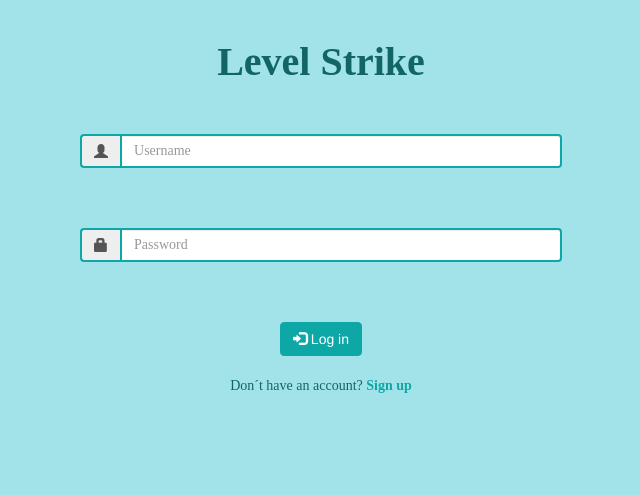
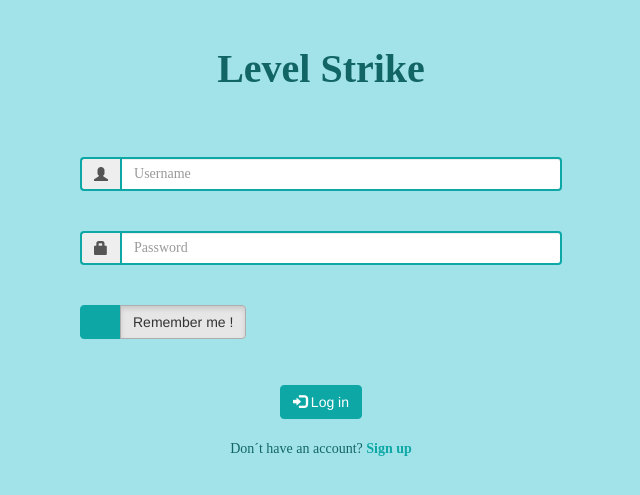
Before and after one commit to joelccarvalho/LevelStrike, a PHP site: page /Login.html in a window 1280 px wide. Shown: the top 495 px of the page, without its empty margins (319-959 px from the left). Run offline with PHP 8.4, Linux system fonts and the light colour scheme.

Commit message:
login e criar conta!
login e criar conta prontos, só falta logo no login.

```diff
--- a/Login.html
+++ b/Login.html
@@ -2,34 +2,44 @@
 <html>
   <head>
     <meta charset="utf-8">
-    <title>Login</title>
+    <title>Level Strike</title>
     <link rel="stylesheet" href="./css/bootstrap.min.css" media="screen" title="no title">
     <link rel="stylesheet" href="./css/master.css" media="screen" title="no title">
   </head>
   <body class="cor_fundo">
-
+    <center><p class="login_titulo">Level Strike</p></center>
     <div class="container login_container">
-      <br><h1 class="login_titulo">Level Strike</h1>
-      <br><br>
-
       <form>
         <div class="input-group">
           <span class="input-group-addon" id="basic-addon1"><span class="glyphicon glyphicon-user"></span></span>
           <input type="text" class="form-control" placeholder="Username" aria-describedby="basic-addon1">
         </div>
 
-        <br><br><br>
+        <br><br>
         <div class="input-group">
           <span class="input-group-addon" id="basic-addon1"><span class="glyphicon glyphicon-lock"></span></span>
-          <input type="text" class="form-control" placeholder="Password" aria-describedby="basic-addon1">
+          <input type="password" class="form-control" placeholder="Password" aria-describedby="basic-addon1">
         </div>
+        <br><br>
+        <div class="[ form-group ]">
+              <input type="checkbox" name="fancy-checkbox-info" id="fancy-checkbox-info" autocomplete="off" />
+              <div class="[ btn-group ]">
+                  <label for="fancy-checkbox-info" class="[ btn btn-info ]">
+                      <span class="[ glyphicon glyphicon-ok ]"></span>
+                      <span> </span>
+                  </label>
+                  <label for="fancy-checkbox-info" class="[ btn btn-default active ]">Remember me !</label>
+              </div>
+          </div>
+        <br><br><br>
 
-      <br><br><br>
+      <br>
       </form>
 
       <a href="main.html"><button type="button" class="btn btn-info">
             <span class="glyphicon glyphicon-log-in"></span> Log in
       </button></a>
+
       <br><br><p class="login_create">Don´t have an account?<a href="./criarconta.html"><strong> Sign up</strong></a></p>
 
 
--- a/css/master.css
+++ b/css/master.css
@@ -1,17 +1,23 @@
 .cor_fundo{
   background-color: #A2E3E9;
+}
+.cor_fundo_escuro{
+  background-color: #6BFF9C;
 }
 
 /*INICIO CSS PAG.CRIAR CONTA*/
 .criar_conta_conteudo{
   text-align: center;
-  margin-top: 80px;
-  margin-left: 20px;
+  margin-top: 60px;
+  width:40%
 }
 
 .criar_conta_titulo{
   padding-top: 40px;
   font-size: 40px;
+  font-family: Bariol;
+  font-weight: bold;
+  color: #116564;
 }
 
 .criar_conta_username{
@@ -62,7 +68,8 @@
 /*FIM CSS PAG.LISTA DE TAREFAS*/
 .login_container{
   text-align: center;
-  width: 40%
+  margin-top: 60px;
+  width:40%;
 }
 
 /*Pagina LOGIN*/
@@ -111,6 +118,7 @@ p a{
 }
 
 .login_titulo{
+  padding-top: 40px;
   font-size: 40px;
   font-family: Bariol;
   font-weight: bold;
@@ -132,6 +140,31 @@ p a{
 
 .form-control{
   font-family: Bariol;
+}
+.form-group{
+  float: left;
+}
+
+.form-group input[type="checkbox"] {
+    display: none;
+}
+
+.form-group input[type="checkbox"] + .btn-group > label span {
+    width: 15px;
+}
+
+.form-group input[type="checkbox"] + .btn-group > label span:first-child {
+    display: none;
+}
+.form-group input[type="checkbox"] + .btn-group > label span:last-child {
+    display: inline-block;
+}
+
+.form-group input[type="checkbox"]:checked + .btn-group > label span:first-child {
+    display: inline-block;
+}
+.form-group input[type="checkbox"]:checked + .btn-group > label span:last-child {
+    display: none;
 }
 /*Fim da pagina login*/
 
```
Also changed, not shown: criarConta.html (+11 -5 lines).
